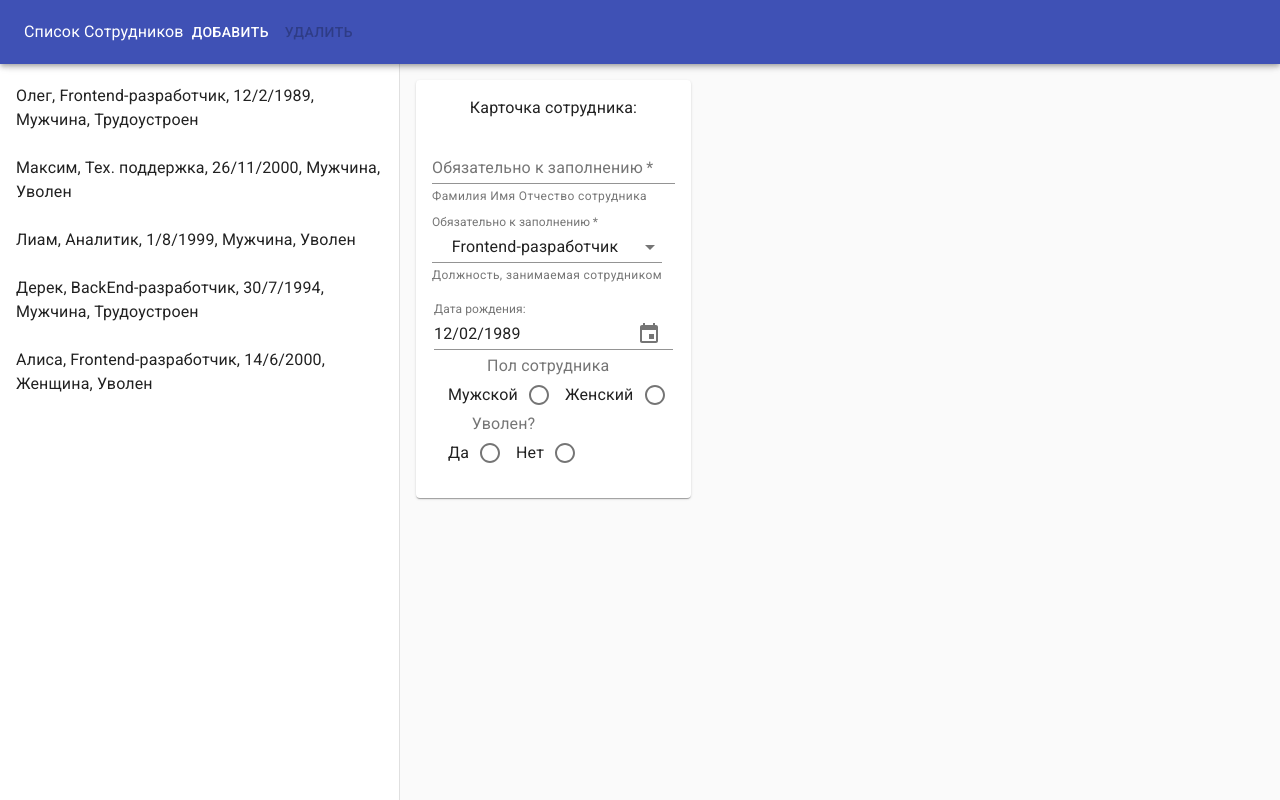
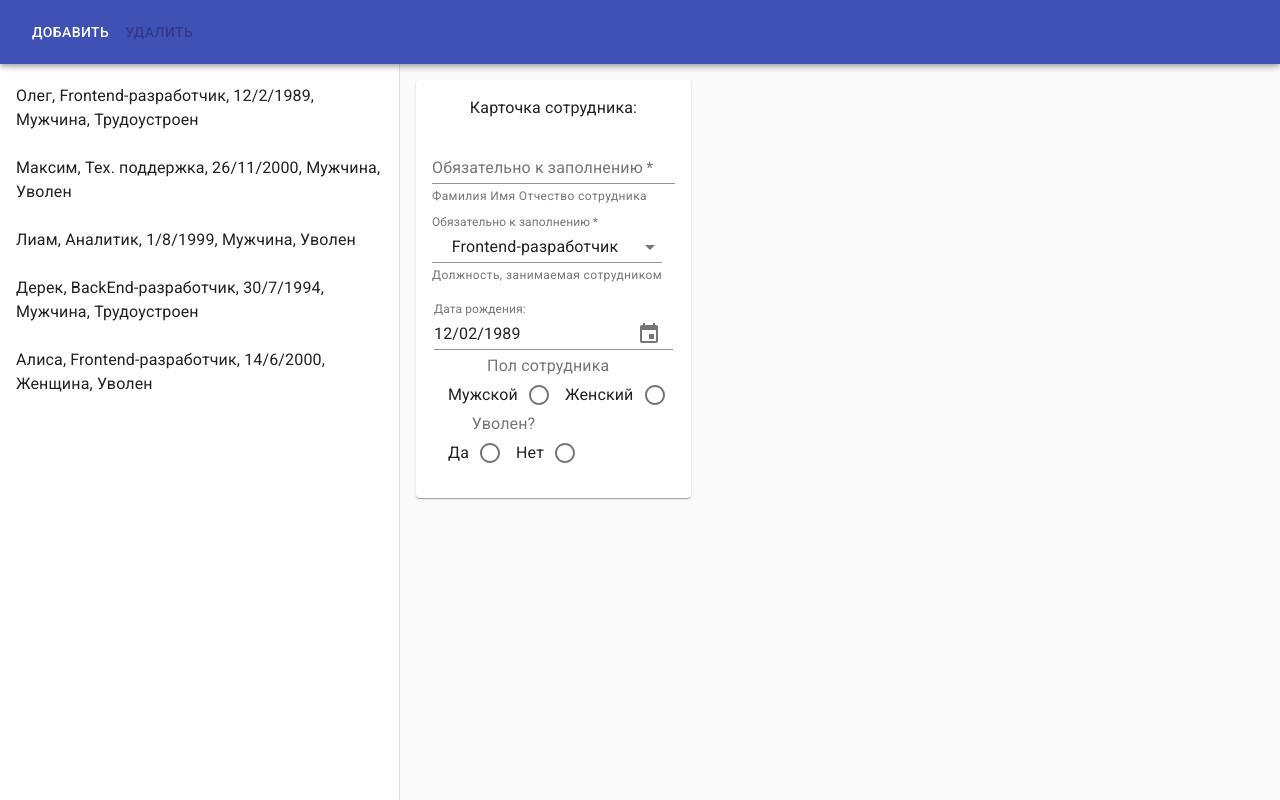
Before and after one commit to RaylissW/my-app, a React (Create React App) app: page / in a window 1280 px wide. Built offline with nearby package versions, Linux system fonts and the light colour scheme.

Commit message:
Кнопка добавить высвечивается только в момент редактирования пустой формы

```diff
--- a/src/Components/MakeAppBar.js
+++ b/src/Components/MakeAppBar.js
@@ -3,7 +3,6 @@ import Button from "@material-ui/core/Button";
 import { makeStyles } from "@material-ui/core/styles";
 import AppBar from "@material-ui/core/AppBar";
 import Toolbar from "@material-ui/core/Toolbar";
-import Typography from "@material-ui/core/Typography";
 import {useStyles} from './useStyles';
 
 
@@ -14,16 +13,23 @@ export default function MakeAppBar(props) {
         <div className={classes.root}>
                 <AppBar position="fixed" className={classes.appBar}>
                     <Toolbar>
-                        <Typography>Список Сотрудников</Typography>
-                        <Button  className={classes.commandButton} className="Add" onClick={()=>props.addPerson()} color="inherit">
-                            Добавить
-                        </Button>
                         {(props.selectedIndex == undefined) ?
-                            <Button disabled id="test" className={classes.commandButton} className="Delete"
+                            <Button className={classes.commandButton} className="Add" onClick={() => props.addPerson()}
+                                    color="inherit">
+                                Добавить
+                            </Button>
+                            :
+                            <Button disabled className={classes.commandButton} className="Add" onClick={() => props.addPerson()}
+                                    color="inherit">
+                                Добавить
+                            </Button>
+                        }
+                        {(props.selectedIndex == undefined) ?
+                            <Button disabled  className={classes.commandButton} className="Delete"
                                     color="inherit" onClick={() => props.deletePerson()}>
                                 Удалить
                             </Button>
-                            : <Button id="test" className={classes.commandButton} className="Delete" color="inherit"
+                            : <Button  className={classes.commandButton} className="Delete" color="inherit"
                                       onClick={() => props.deletePerson()}>
                                 Удалить
                             </Button>
```
